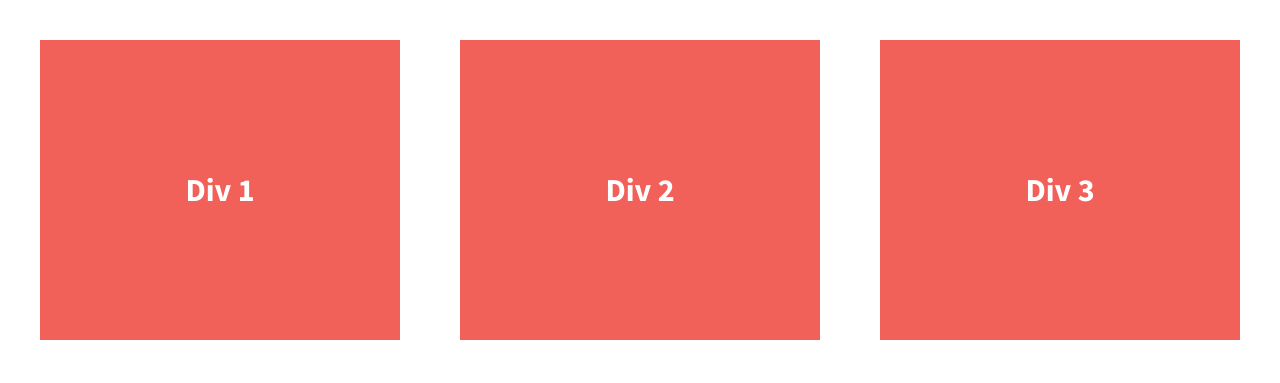
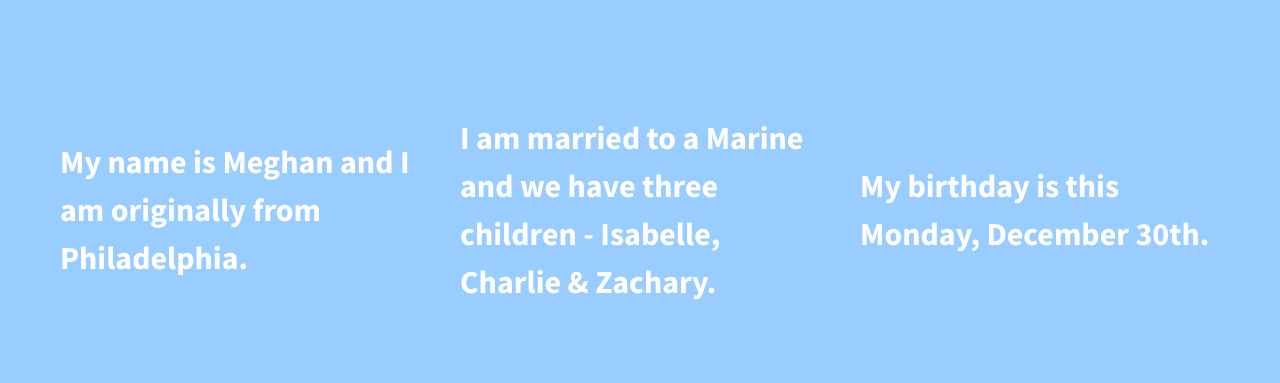
Before and after one commit to meghankelly311/divs-flexbox-starter, a plain HTML site: page index.html in a window 1280 px wide. Drawn offline with nearby package versions, Linux system fonts and the light colour scheme.

Commit message:
modified color and text

```diff
--- a/css/main.css
+++ b/css/main.css
@@ -97,7 +97,7 @@ textarea {
 
 
 html {
-  background-color: #fff;
+  background-color: #99ccff;
   height: 100%;
 }
 
@@ -120,12 +120,14 @@ body {
   color: #fff;
   line-height: 1.5em;
   font-size: 1.6em;
-  background-color: #f16059;
+  background-color: #99ccff;
   height: 300px;
   display: flex;
   width: 30%;
   justify-content: center;
   align-items: center;
+  padding: 20px;
+  border: 10px;
 }
 
 
--- a/index.html
+++ b/index.html
@@ -23,13 +23,13 @@
 
         <section class="wrapper">
             <div class="div-1">
-                Div 1
+                My name is Meghan and I am originally from Philadelphia.
             </div>
             <div class="div-2">
-                Div 2
+                I am married to a Marine and we have three children - Isabelle, Charlie & Zachary.
             </div>
             <div class="div-3">
-                Div 3
+                My birthday is this Monday, December 30th.
             </div>
         </section>
 
```
